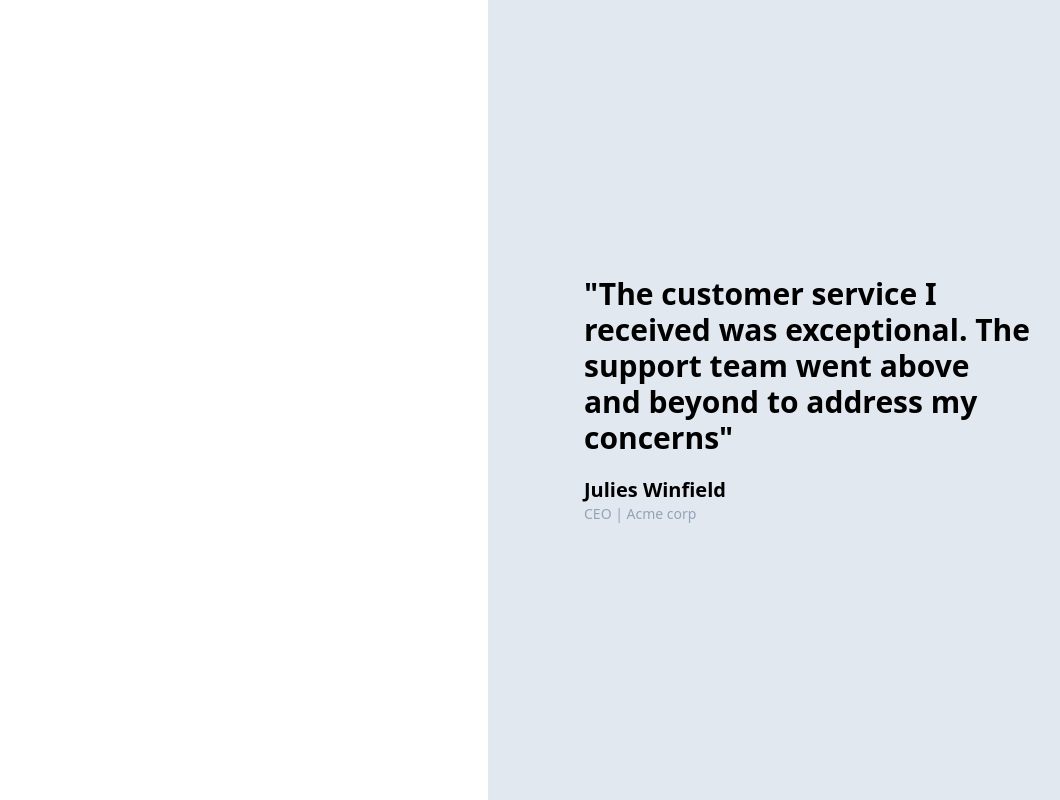
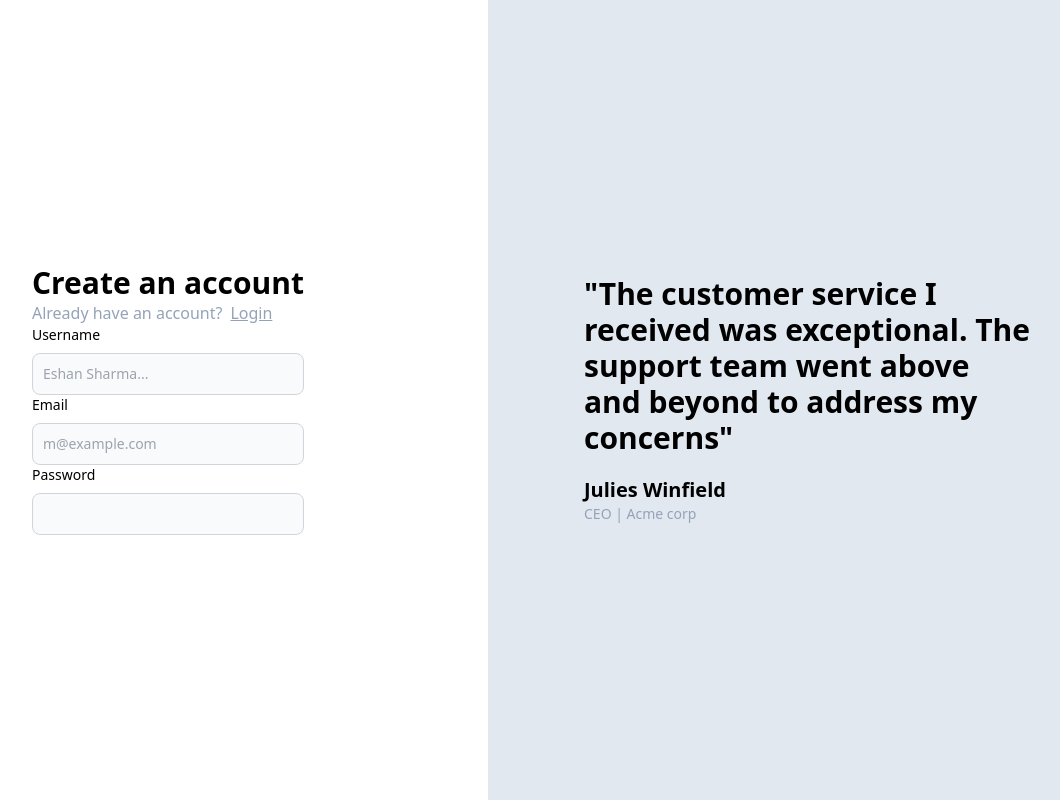
Before and after one commit to Eshan-Sharma/medium, a React (Vite) app in the folder frontend/: page /signup in a window 1280 px wide. Shown: the whole page, without its empty margins (152-1212 px from the left). Built offline with nearby package versions, Linux system fonts and the light colour scheme.

Commit message:
added auth to signup

```diff
--- a/frontend/src/pages/Signup.tsx
+++ b/frontend/src/pages/Signup.tsx
@@ -1,10 +1,12 @@
 import { Quote } from "../component/Quote";
-
+import { Auth } from "../component/Auth";
 export const Signup = () => {
   return (
     <>
       <div className="grid grid-cols-2">
-        <div></div>
+        <div>
+          <Auth type="signup" />
+        </div>
         <div className="invisible lg:visible">
           <Quote />
         </div>
```
